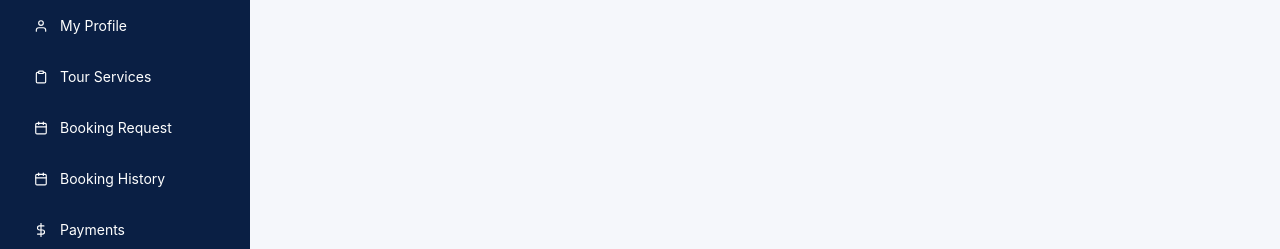
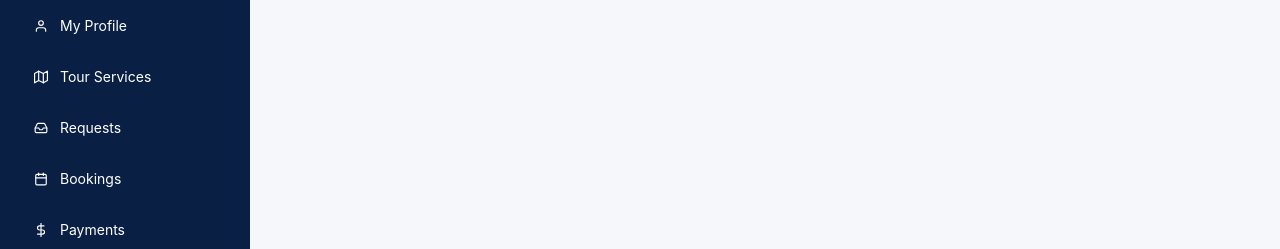
Before and after one commit to fahmida47/TripMesh, a React app in the folder frontend/: page /guide-dashboard in a window 1280 px wide. Shown: the part 154-403 px from the top of the page. Built offline with nearby package versions, Linux system fonts and the light colour scheme; the HTML template or start-up script is replaced by a standard one.

Commit message:
Update guide sidebar menu items

```diff
--- a/frontend/src/pages/GuideDashboard/components/GuideSidebar.jsx
+++ b/frontend/src/pages/GuideDashboard/components/GuideSidebar.jsx
@@ -3,12 +3,13 @@ import "./GuideSidebar.css";
 import {
   FiGrid,
   FiUser,
-    FiClipboard,
+  FiMap,
+  FiInbox,
   FiCalendar,
   FiDollarSign,
   FiMessageSquare,
   FiLogOut,
-    FiStar
+  FiStar,
 } from "react-icons/fi";
 
 import logo from "../../../assets/logo.png";
@@ -57,7 +58,7 @@ const GuideSidebar = () => {
 
                     <a href="#">
 
-                        <FiClipboard />
+                        <FiMap />
 
                         Tour Services
 
@@ -66,9 +67,9 @@ const GuideSidebar = () => {
 
                     <a href="#">
 
-                        <FiCalendar />
+                        <FiInbox />
 
-                        Booking Request
+                        Requests
 
                     </a>
 
@@ -77,7 +78,7 @@ const GuideSidebar = () => {
 
                         <FiCalendar />
 
-                        Booking History
+                        Bookings
 
                     </a>
 
```
Lines whose indentation alone changed are shown as unchanged.
